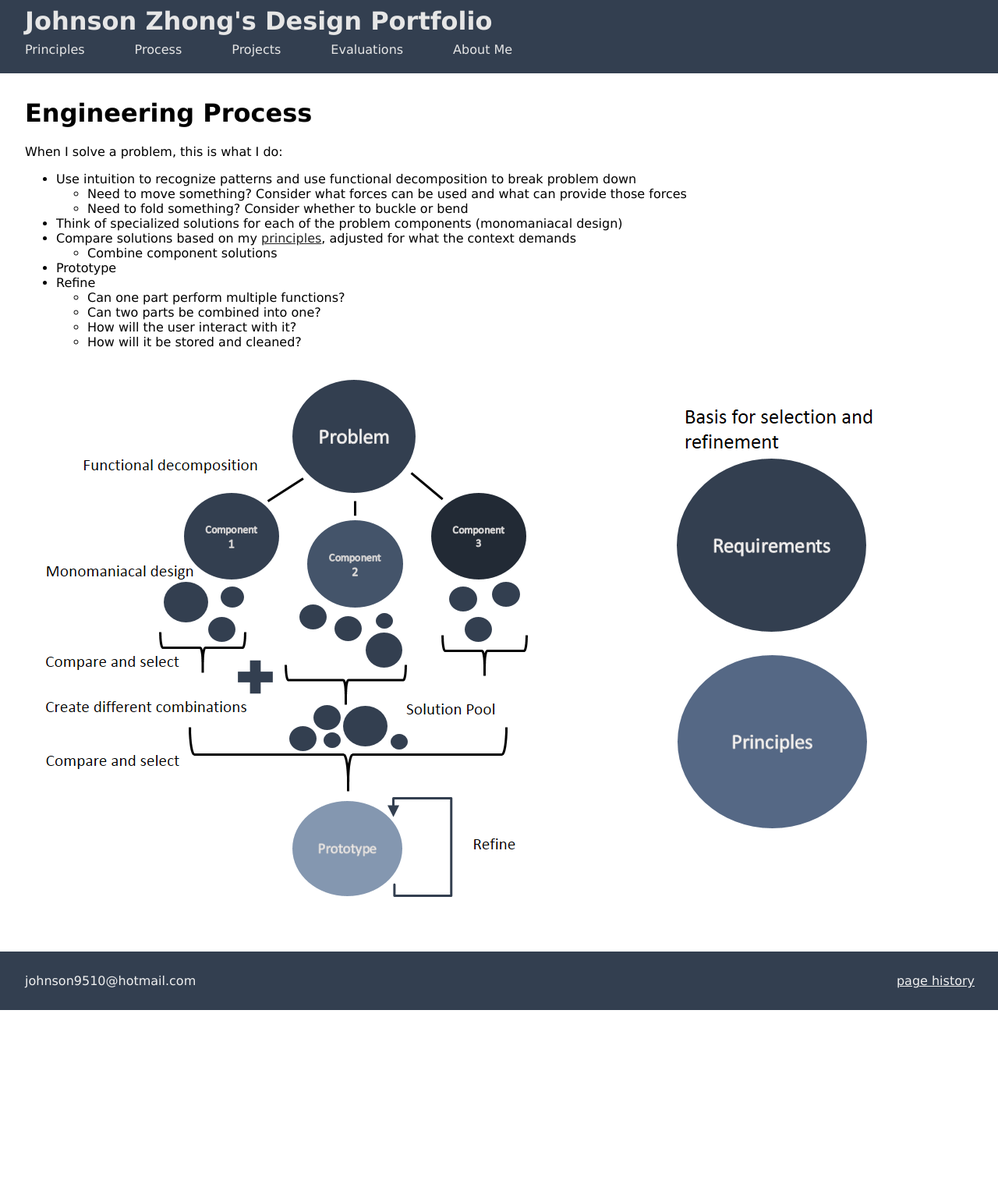
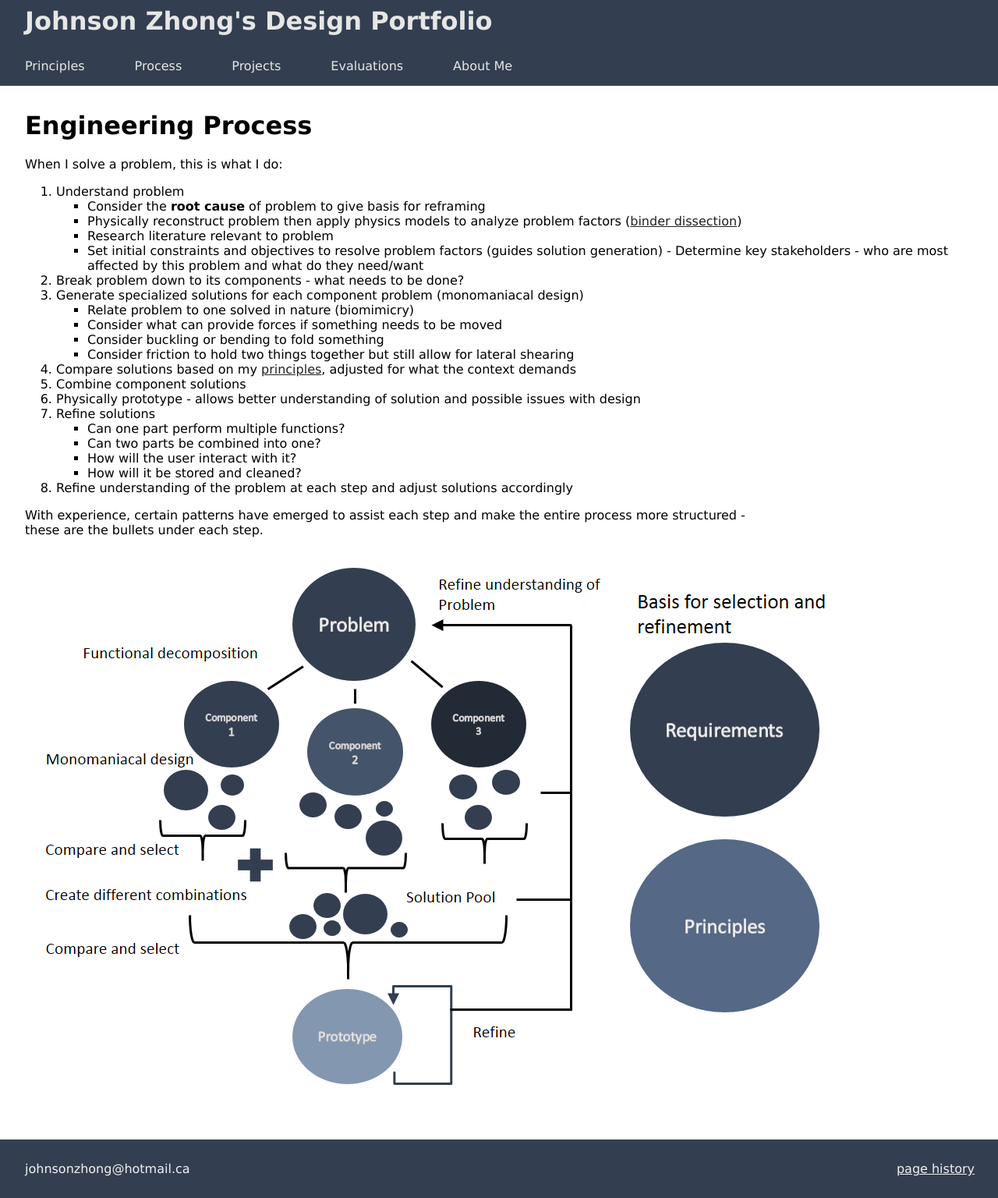
Before and after one commit to LemonPi/lemonpi.github.io, a Jekyll site: the page built from process.md, in a window 1280 px wide. Shown: the whole page at 78% size. Built offline with Jekyll 4.4.1, drawn with Linux system fonts in a browser that asks for light colours; before the commit the page ends 1295 px from its top, so only the background shows below that.

Commit message:
Updating layout with subtle css changes; introduced picture frames + captions; updated process page

```diff
--- a/_layouts/default.html
+++ b/_layouts/default.html
@@ -25,8 +25,7 @@
 </div>
 
 <div id="footer">
-<p>johnson9510@hotmail.com <a href=https://github.com/LemonPi/portfolio/commits/gh-pages/{{page.path}}>page history</a></p>
+<p>johnsonzhong@hotmail.ca <a href=https://github.com/LemonPi/portfolio/commits/gh-pages/{{page.path}}>page history</a></p>
 </div>
-
 </body>
 </html>
--- a/main.css
+++ b/main.css
@@ -17,6 +17,16 @@
 	color: #111111;
 }
 
+ul {
+	list-style-type: square;
+}
+ul ul {
+	list-style-type: square;
+}
+ul ul ul{
+	list-style-type: square;
+}
+
 blockquote {
 	background-color: #8497B0;
 }
@@ -25,15 +35,40 @@
 	list-style-type: none;
 	display: block;
 	height: 40px;
-	margin: 0px 32px;
 	padding: 0;
 }
 
+#navbar-menu ul {
+	margin:0;
+	padding:0;
+	overflow:hidden;
+}
 #navbar-menu li {
-	display: block;
 	float: left;
-	padding-right: 64px;
+	padding-right: 32px;
+	padding-left: 32px;
+	padding-top: 5px;
+	text-align:center;
 	height: 40px;
+}
+
+#navbar-menu a {
+	text-align:center;
+	padding:0px;
+}
+
+#navbar-menu li a:active {
+	position: relative;
+	text-align:center;
+	top: 1px;
+}
+
+#navbar-menu li a:hover{
+	color: rgb(190,190,190);
+}
+
+#navbar-menu li:hover{
+	background-color: rgb(30,40,50);
 }
 
 #content {
@@ -96,3 +131,22 @@
 	padding:6px 8px;
 }
 #pretty tbody tr:hover td{background-color: rgb(250,250,250);color:#000000;}
+
+.frames {
+  position: relative;
+  width: 500px;
+}
+
+.frames img {
+  border: 10px solid rgb(230,230,230);
+  border-bottom: 45px solid rgb(230,230,230);
+}
+
+.frames p {
+  position: absolute;
+  text-align: left;
+  padding-left: 20px;
+  width: 100%;
+  bottom: 0px;
+  color: #888;
+}
--- a/process.md
+++ b/process.md
@@ -6,17 +6,29 @@
 
 When I solve a problem, this is what I do:
 
- - Use intuition to recognize patterns and use functional decomposition to break problem down
-   - Need to move something? Consider what forces can be used and what can provide those forces
-   - Need to fold something? Consider whether to buckle or bend
- - Think of specialized solutions for each of the problem components (monomaniacal design)
- - Compare solutions based on my [principles](/principles.html), adjusted for what the context demands
-   - Combine component solutions
- - Prototype
- - Refine
+ 1. Understand problem
+   - Consider the **root cause** of problem to give basis for reframing
+     - Physically reconstruct problem then apply physics models to analyze problem factors ([binder dissection](/portfolio/projects/binder.html))
+	 - Research literature relevant to problem
+	 - Set initial constraints and objectives to resolve problem factors (guides solution generation)
+   - Determine key stakeholders - who are most affected by this problem and what do they need/want
+ 2. Break problem down to its components - what needs to be done?
+ 3. Generate specialized solutions for each component problem (monomaniacal design)
+   - Relate problem to one solved in nature (biomimicry)
+   - Consider what can provide forces if something needs to be moved
+   - Consider buckling or bending to fold something
+   - Consider friction to hold two things together but still allow for lateral shearing
+ 4. Compare solutions based on my [principles](/portfolio/principles.html), adjusted for what the context demands
+ 5. Combine component solutions
+ 6. Physically prototype - allows better understanding of solution and possible issues with design
+ 7. Refine solutions
    - Can one part perform multiple functions?
    - Can two parts be combined into one?
    - How will the user interact with it?
    - How will it be stored and cleaned?
+ 8. Refine understanding of the problem at each step and adjust solutions accordingly
+
+ With experience, certain patterns have emerged to assist each step and make the entire process more structured -
+ these are the bullets under each step.
 
 ![Process visual](process.png)
```
Also changed, not shown: projects/bridgedesign.md (+6 -1 lines), projects/index.md (+4 -0 lines), index.md (line endings or trailing spaces), process.png.
